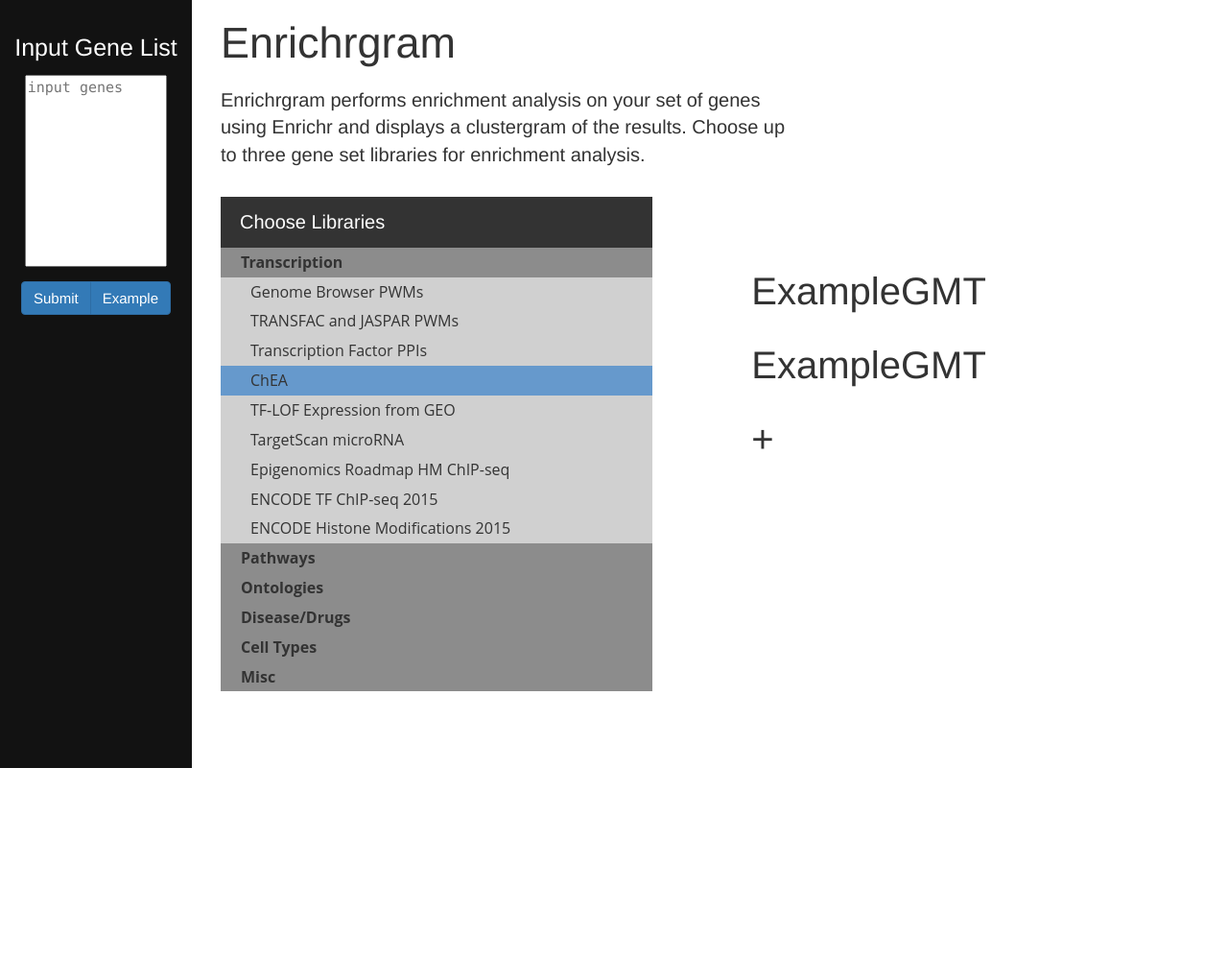
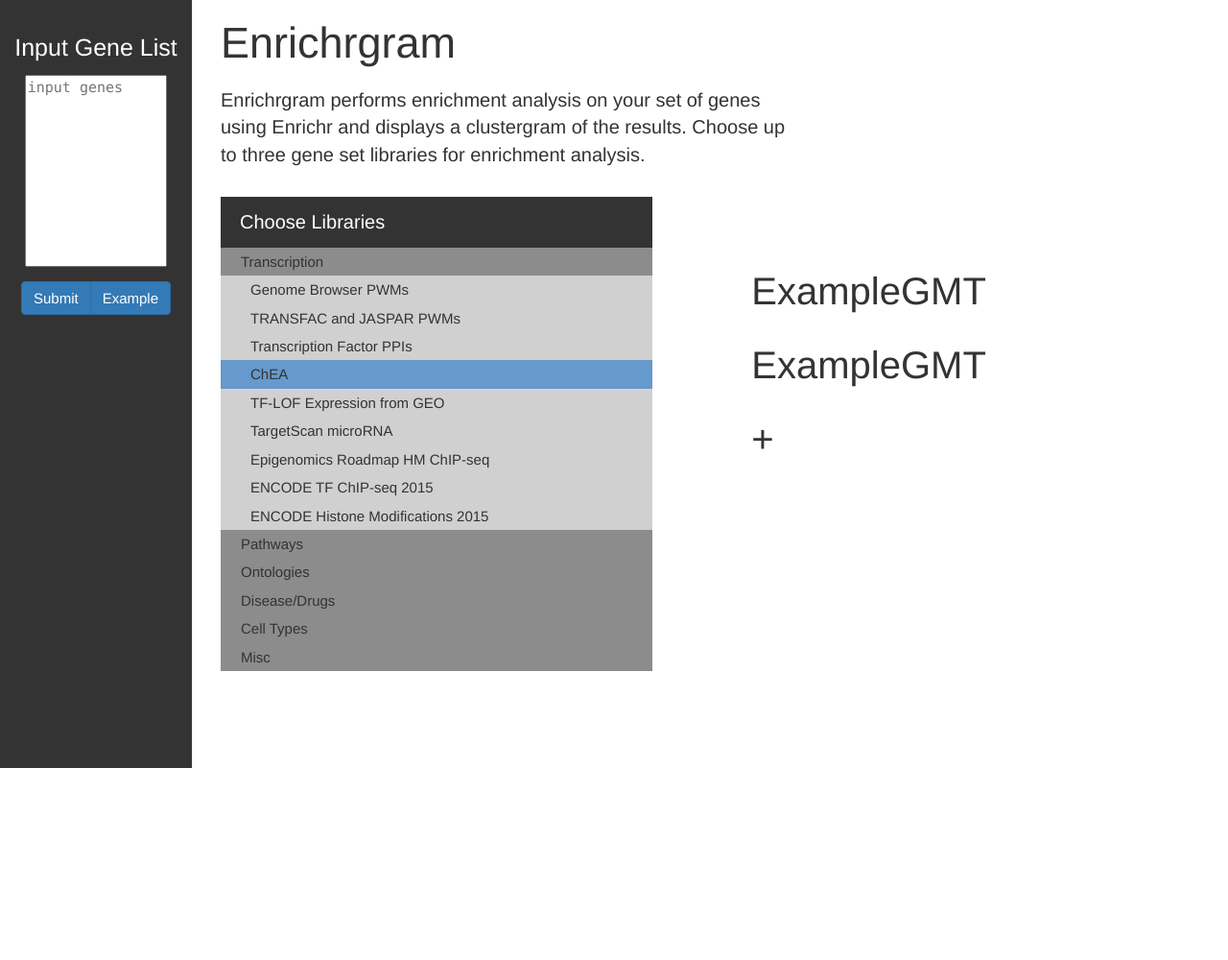
Before and after one commit to MaayanLab/harmonogram, a Flask app: page /enrichrgram/ in a window 1280 px wide. Shown: the whole page at 96% size. Run offline with Flask 2, Linux system fonts and the light colour scheme; some libraries are stand-ins or nearby versions.

Commit message:
sidebar color is now the same as the gmt menu

```diff
--- a/enrichrgram/static/css/custom.css
+++ b/enrichrgram/static/css/custom.css
@@ -517,7 +517,6 @@
   width:450px;
   text-align: left;
   background: #333333;
-  /*float: left;*/
 
   font-size: 20px;
   font-weight: 300;
@@ -525,25 +524,23 @@
 }
 
 .h_top{
-  font-family: "Open Sans", "Helvetica Neue", "Helvetica", Helvetica, Arial, sans-serif;
-  font-size:16px;
-  /*color:white;*/
-  font-weight: bold;
   padding-left:20px;
   width:450px;
   text-align: left;
   background: #8C8C8C;
+  font-size: 15px;
+  font-weight: 300;
   border-radius: 0;
 }
 
 .h_medium{
-  font-family: "Open Sans", "Helvetica Neue", "Helvetica", Helvetica, Arial, sans-serif;
-  font-size:16px;
   padding-left:30px;
   width:450px;
   text-align: left;
   background: #D0D0D0;
   border-radius: 0;
+  font-size: 15px;
+  font-weight: 300;
 }
 
 #gmt_menu{
--- a/enrichrgram/static/lib/css/simple-sidebar.css
+++ b/enrichrgram/static/lib/css/simple-sidebar.css
@@ -26,7 +26,8 @@
     height: 100%;
     margin-left: -200px;
     overflow-y: auto;
-    background: #121212;
+    /*background: #121212;*/
+    background: #333333;
     -webkit-transition: all 0.5s ease;
     -moz-transition: all 0.5s ease;
     -o-transition: all 0.5s ease;
```
